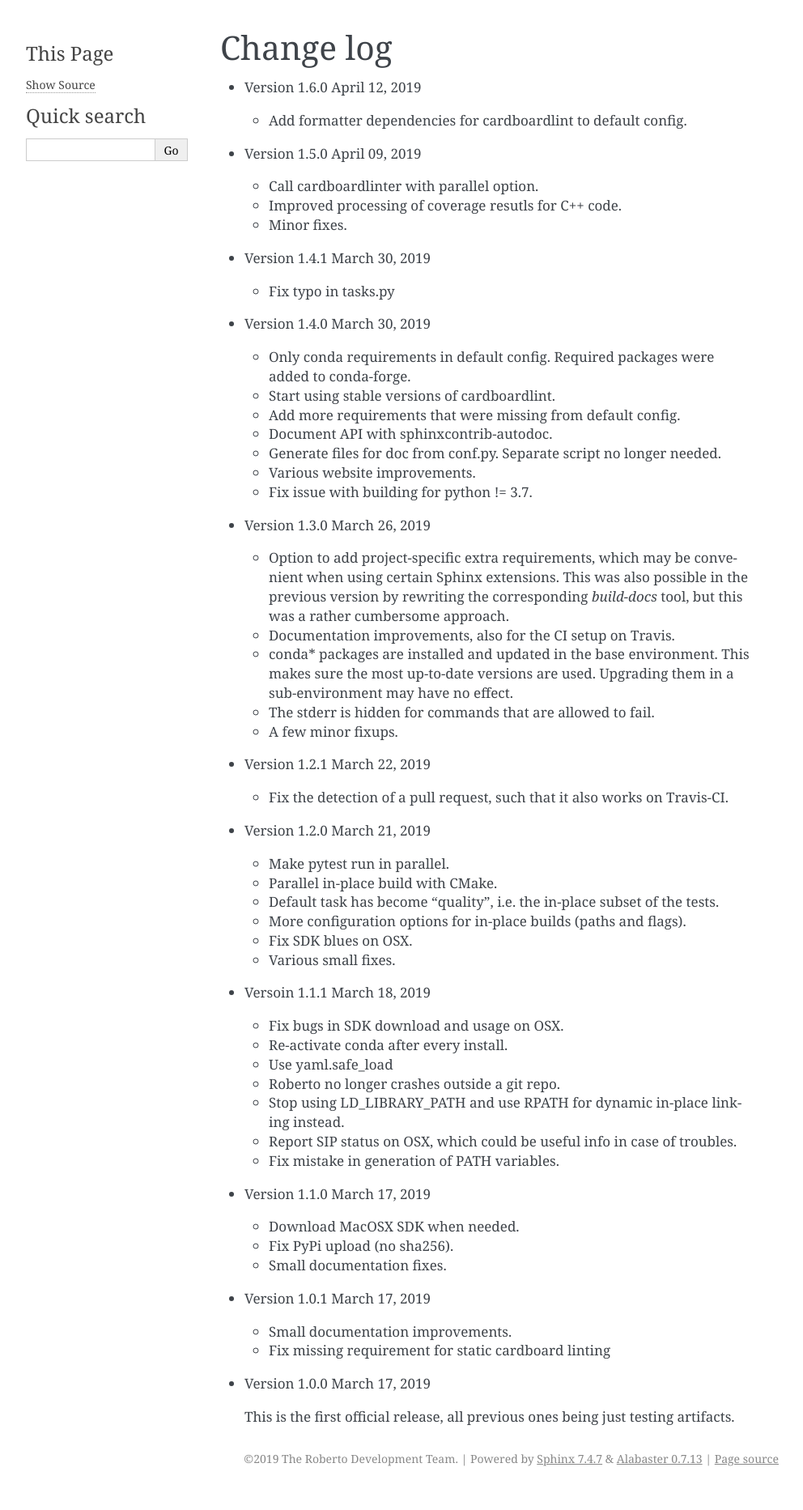
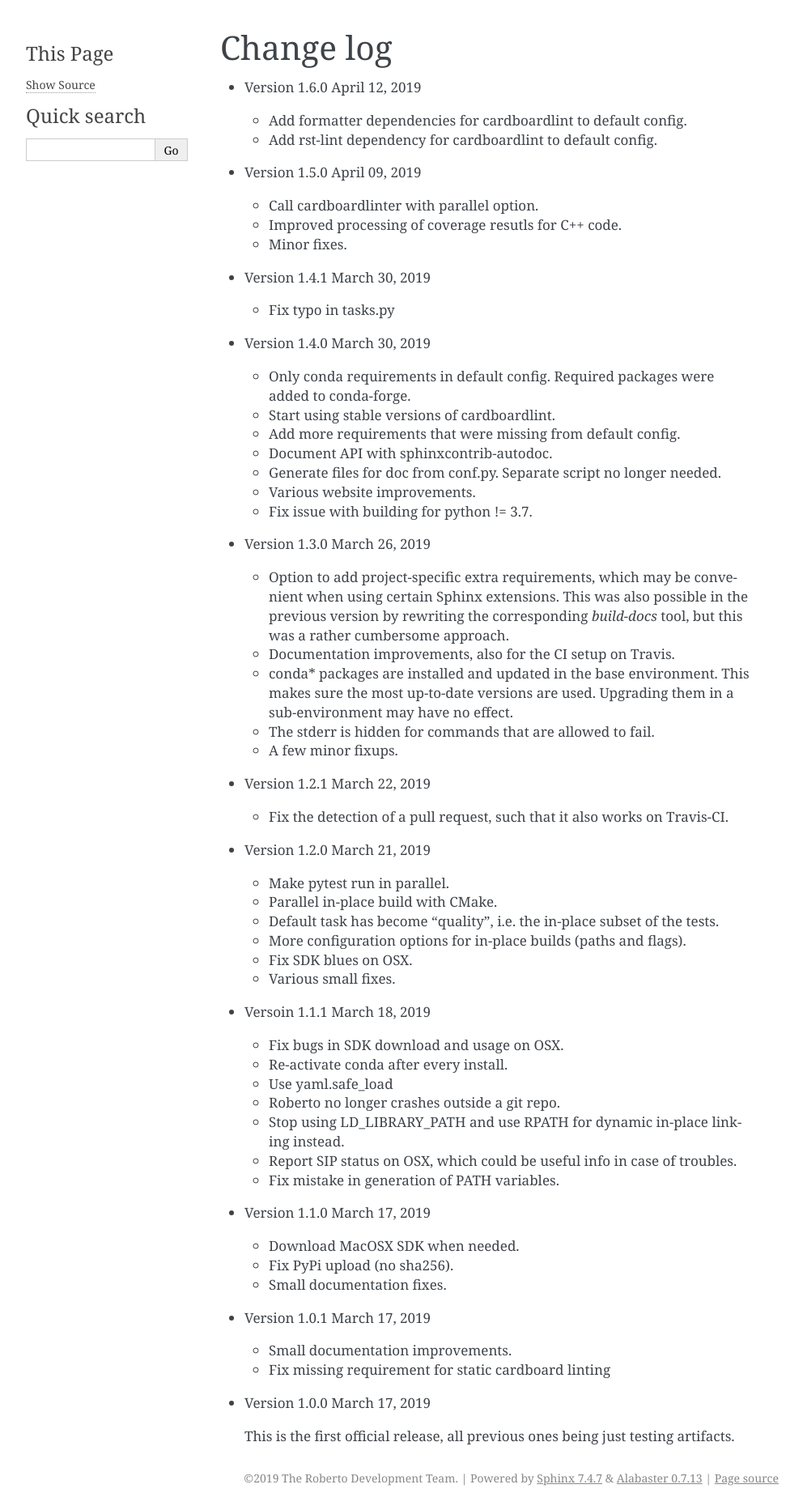
Before and after one commit to theochem/roberto, a Sphinx documentation site: the page built from doc/changelog.rst, in a window 1280 px wide. Shown: the whole page at 81% size, without its empty margins (148-1140 px from the left). Built offline with Sphinx 7.4.7, drawn with Linux system fonts in a browser that asks for light colours; pages that are not in the unit, such as notebooks, are missing from menus; the version number could not be read and is left out; before the commit the page ends 1841 px from its top, so only the background shows below that.

Commit message:
Add dep for rst-lint

```diff
--- a/doc/changelog.rst
+++ b/doc/changelog.rst
@@ -6,6 +6,7 @@ Change log
 - Version 1.6.0 April 12, 2019
 
   - Add formatter dependencies for cardboardlint to default config.
+  - Add rst-lint dependency for cardboardlint to default config.
 
 - Version 1.5.0 April 09, 2019
 
```
Also changed, not shown: 1 other file.
